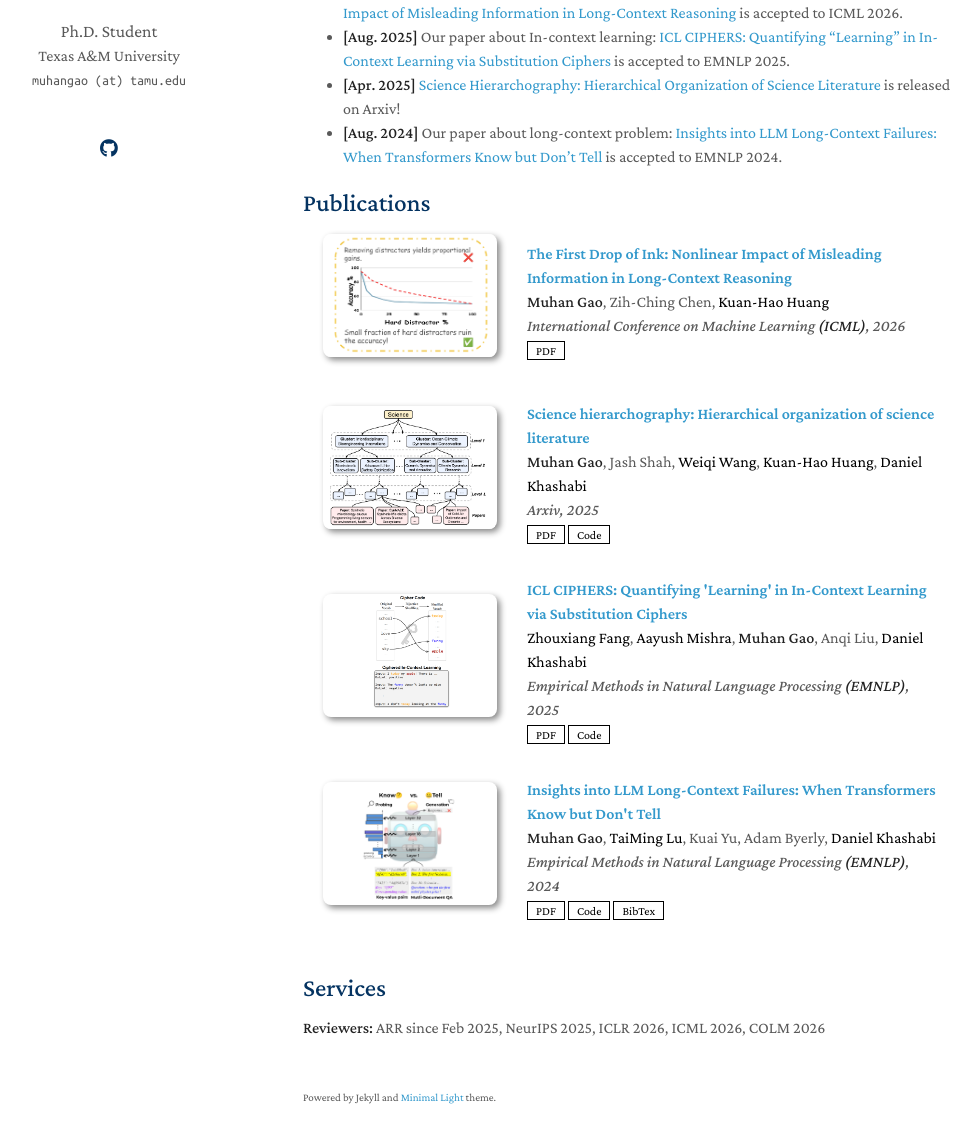
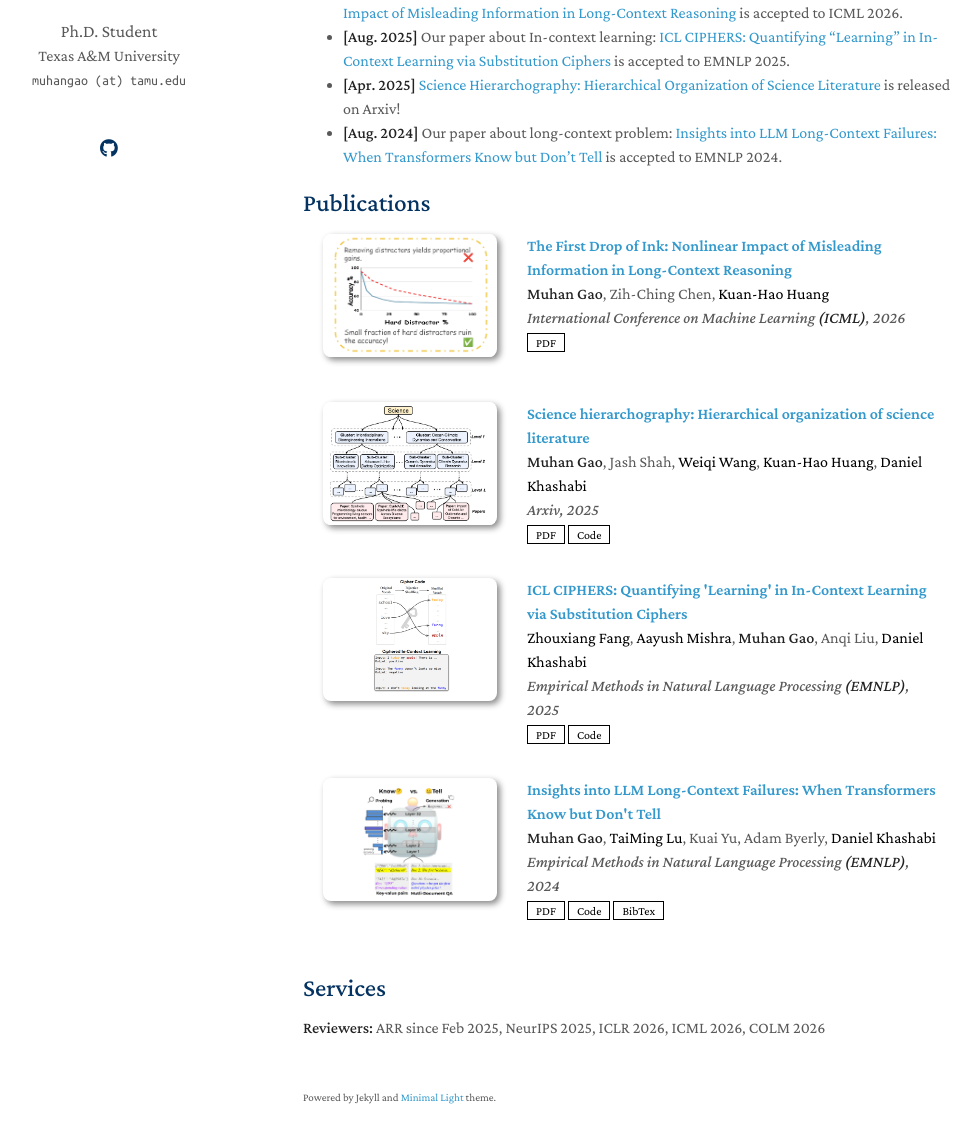
Before and after one commit to muhangao/muhan-website, a Jekyll site: the page built from index.md, in a window 1280 px wide and 1400 px high, scrolled down 223 px. Shown: the part 222-1365 px from the top of the window, without its empty margins (167-1147 px from the left). Built offline with Jekyll 4.4.1, drawn with Linux system fonts in a browser that asks for light colours; a style sheet for code colours, icons or effects is not loaded; our own code applies the rules of GitHub Pages for plain Markdown files.

Commit message:
Top-align publication rows

```diff
--- a/_sass/minimal-light-no-dark-mode.scss
+++ b/_sass/minimal-light-no-dark-mode.scss
@@ -1,6 +1,6 @@
 .pub-row {
   display: flex;
-  align-items: center;}
+  align-items: flex-start;}
 
 .social-icons a{
   display:inline-block;
@@ -383,7 +383,7 @@ footer {
 
   .pub-row {
   display: flex;
-  align-items: center;}
+  align-items: flex-start;}
 
   div.wrapper {
     width:auto;
@@ -442,7 +442,7 @@ footer {
 
   .pub-row {
   display: flex;
-  align-items: center;}
+  align-items: flex-start;}
 
   header {
     padding:0;
@@ -461,7 +461,7 @@ footer {
 
   .pub-row {
     display: block;
-    align-items: center;}
+    align-items: flex-start;}
 
   body {
     padding:15px;
--- a/_sass/minimal-light.scss
+++ b/_sass/minimal-light.scss
@@ -1,6 +1,6 @@
 .pub-row {
   display: flex;
-  align-items: center;}
+  align-items: flex-start;}
 
 .social-icons a{
   display:inline-block;
@@ -462,7 +462,7 @@ footer {
 
   .pub-row {
   display: flex;
-  align-items: center;}
+  align-items: flex-start;}
 
   div.wrapper {
     width:auto;
@@ -521,7 +521,7 @@ footer {
 
   .pub-row {
   display: flex;
-  align-items: center;}
+  align-items: flex-start;}
 
   header {
     padding:0;
@@ -540,7 +540,7 @@ footer {
 
   .pub-row {
     display: block;
-    align-items: center;}
+    align-items: flex-start;}
 
   body {
     padding:15px;
```
